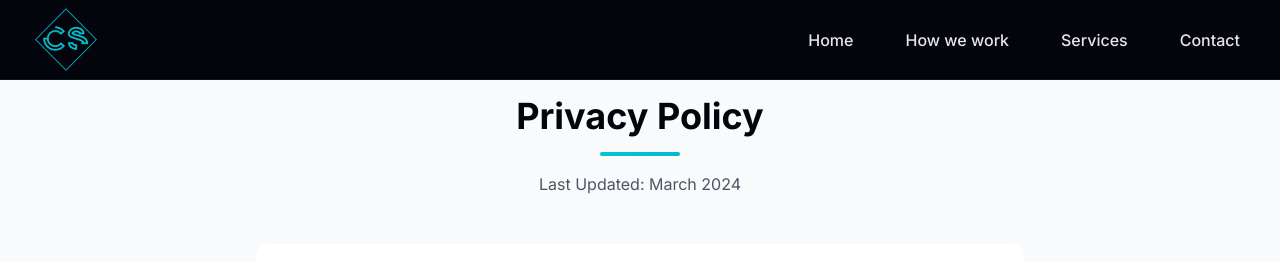
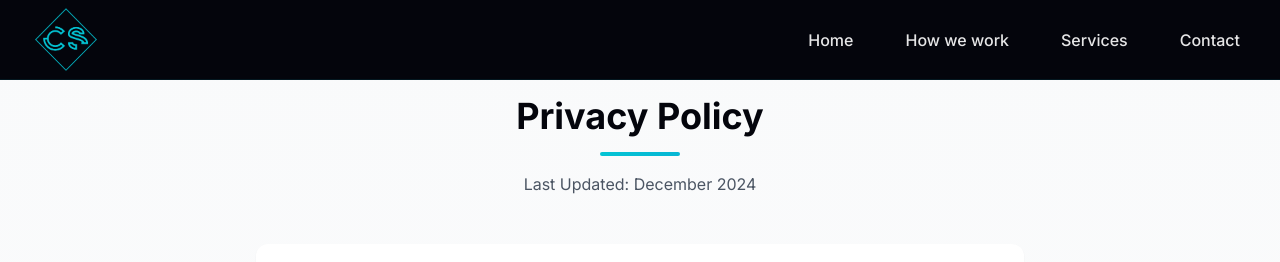
Before and after one commit to Caglarcelikoz/cshine-digital, a Next.js app: page /privacy in a window 1280 px wide. Shown: the top 262 px of the page. Built offline with nearby package versions, Linux system fonts and the light colour scheme.

Commit message:
redesign privacy & terms pages

```diff
--- a/app/privacy/page.tsx
+++ b/app/privacy/page.tsx
@@ -8,10 +8,9 @@ const Privacy = () => {
               Privacy Policy
             </h1>
             <div className="h-1 w-20 bg-gradient-to-r from-cshine-blue-500 to-cyan-500 mx-auto rounded-full" />
-            <p className="text-gray-600 mt-4">Last Updated: March 2024</p>
+            <p className="text-gray-600 mt-4">Last Updated: December 2024</p>
           </div>
 
-          {/* Table of Contents */}
           <div className="bg-white rounded-xl shadow-sm p-8 mb-8">
             <h2 className="text-xl font-semibold text-midnight-900 mb-4">
               Contents
@@ -43,9 +42,9 @@ const Privacy = () => {
               <p className="mt-4">
                 We reserve the right to make changes to this Privacy Policy at
                 any time and for any reason. We will alert you about any changes
-                by updating the "Last Updated" date of this Privacy Policy. You
-                are encouraged to periodically review this Privacy Policy to
-                stay informed of updates.
+                by updating the &quot;Last Updated&quot; date of this Privacy
+                Policy. You are encouraged to periodically review this Privacy
+                Policy to stay informed of updates.
               </p>
             </Section>
 
@@ -144,7 +143,7 @@ const Privacy = () => {
               </ul>
               <p className="mt-4">
                 To exercise these rights, contact us at info@cshinedigital.com.
-                We'll respond to your request within 30 days.
+                We will respond to your request within 30 days.
               </p>
             </Section>
 
--- a/app/terms/page.tsx
+++ b/app/terms/page.tsx
@@ -1,4 +1,3 @@
-/* eslint-disable react/no-unescaped-entities */
 const Terms = () => {
   return (
     <div className="relative bg-gradient-to-b from-gray-50 via-white to-gray-50">
@@ -12,7 +11,6 @@ const Terms = () => {
             <p className="text-gray-600 mt-4">Last Updated: March 2024</p>
           </div>
 
-          {/* Table of Contents */}
           <div className="bg-white rounded-xl shadow-sm p-8 mb-8">
             <h2 className="text-xl font-semibold text-midnight-900 mb-4">
               Contents
@@ -150,12 +148,12 @@ const Terms = () => {
 
             <Section title="7. Payment">
               <p>
-                The customer must pay C-Shine Digital's invoices within 30 days
+                The customer must pay C-Shine Digital&apos;s invoices within 30 days
                 of the invoice date, unless otherwise agreed in writing. If the
                 customer does not pay on time, they are automatically in default
                 and liable for statutory interest. All judicial and
                 extrajudicial costs incurred by C-Shine Digital as a result of
-                the customer's non-compliance are fully borne by the customer.
+                the customer&apos;s non-compliance are fully borne by the customer.
               </p>
             </Section>
 
```
